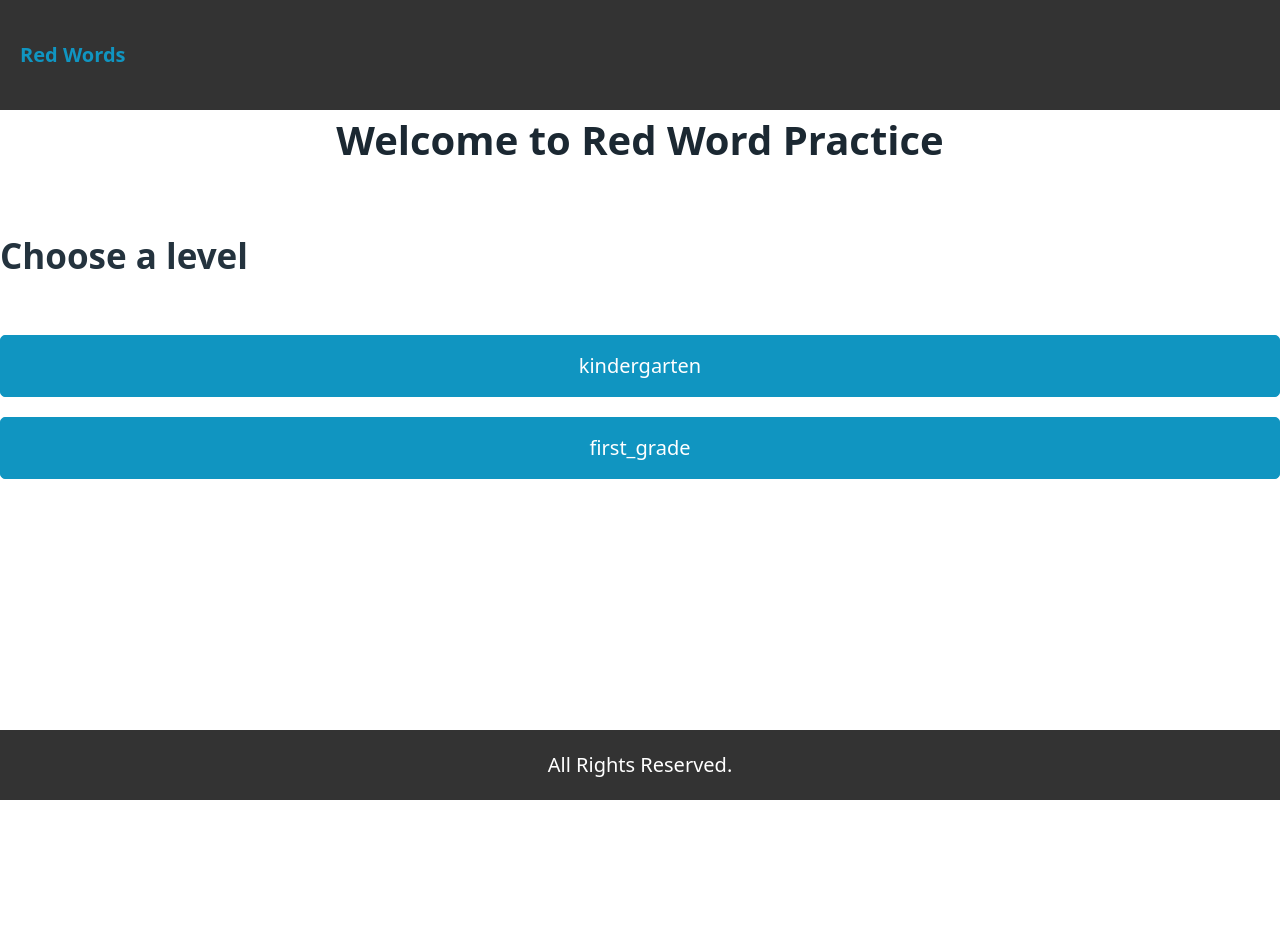
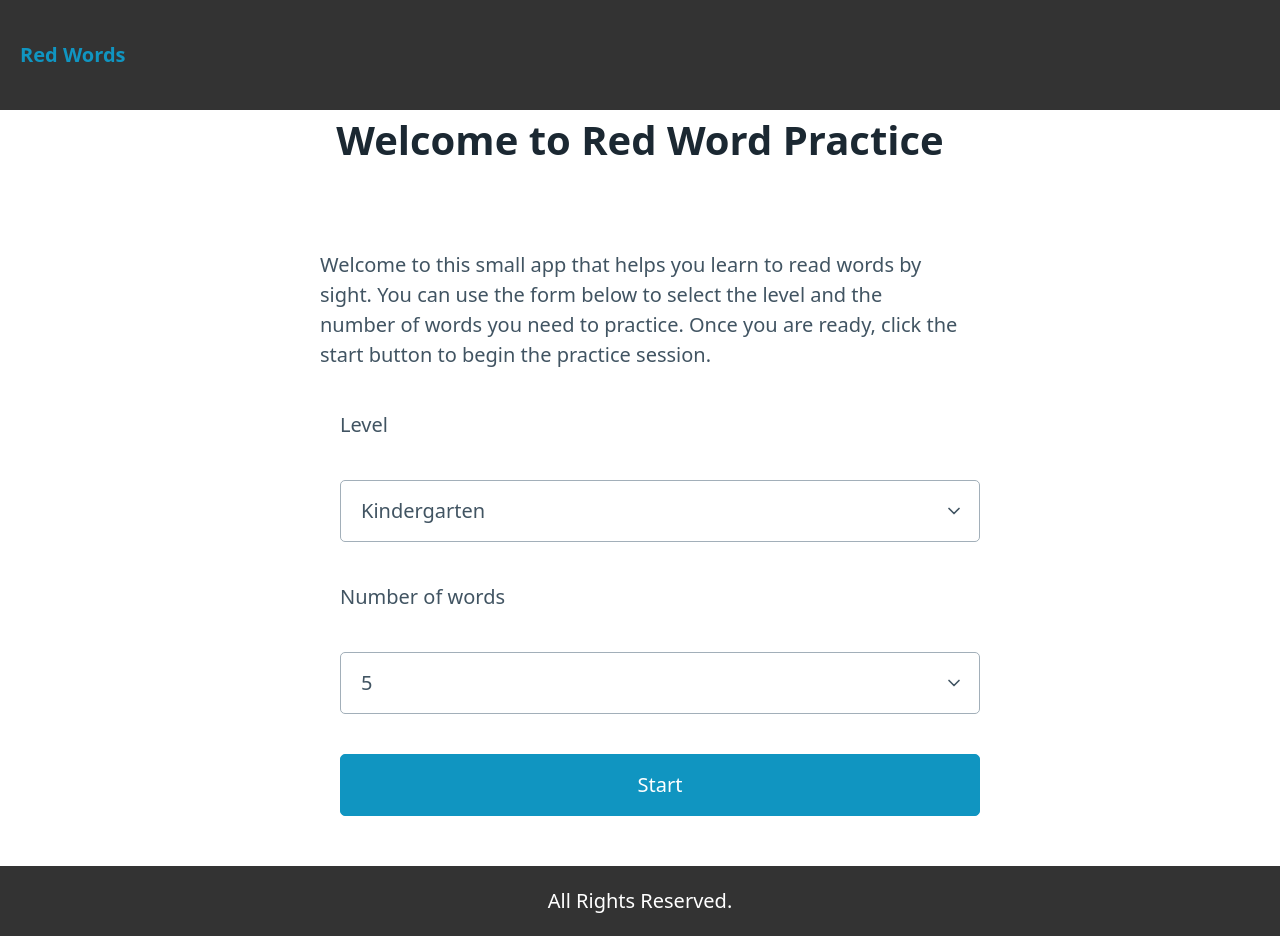
Before and after one commit to AliSajid/redwords, a SvelteKit app: page / in a window 1280 px wide. Before the commit the page ends 800 px from the top, so only its background shows below. Built offline with nearby package versions, Linux system fonts and the light colour scheme.

Commit message:
feat: make the main page more informative and with a form
fixes #27 #29 #30 #28

```diff
--- a/src/routes/+page.svelte
+++ b/src/routes/+page.svelte
@@ -1,52 +1,50 @@
 <script lang="ts">
   import { goto } from '$app/navigation';
-  import wordLevelMapping from '$lib/utils/WordLevelMapping';
 
-  const wordNumOptions: number[] = [5, 10];
-  const levels: string[] = ['kindergarten', 'first_grade'];
-  let levelChosen: boolean;
-  let questionNumChosen: boolean;
   let level: string;
   let questionNum: number;
+</script>
 
-  /**
-   * Handles the level selection event.
-   * @param event - The event triggered by clicking a level button.
-   */
-  function handleLevel(event: Event) {
-    levelChosen = true;
-    const levelText = (event.target as HTMLButtonElement).innerText;
-    level = wordLevelMapping[levelText as keyof typeof wordLevelMapping];
+<div id="questionsMain">
+  <p>
+    Welcome to this small app that helps you learn to read words by sight. You can use the form below to select the
+    level and the number of words you need to practice. Once you are ready, click the start button to begin the practice
+    session.
+  </p>
+
+  <form>
+    <label for="level">Level</label>
+    <select id="level" name="level" bind:value={level}>
+      <option value="KG">Kindergarten</option>
+      <option value="GR1">First Grade</option>
+    </select>
+    <label for="number">Number of words</label>
+    <select id="numberQuestions" name="numberQuestions" bind:value={questionNum}>
+      <option value="5">5</option>
+      <option value="10">10</option>
+    </select>
+    <button type="submit" on:click|preventDefault={() => goto(`/${level}/${questionNum}`)}>Start</button>
+  </form>
+</div>
+
+<style>
+  form {
+    align-items: center;
+    width: 50%;
   }
 
-  /**
-   * Handles the question number selection event.
-   * @param event - The event triggered by clicking a question button.
-   */
-  function handleQuestionNum(event: Event): void {
-    questionNumChosen = true;
-    questionNum = parseInt((event.target as HTMLButtonElement).innerText);
+  form > * {
+    margin: 1rem;
   }
-</script>
 
-{#if !levelChosen}
-  <h2>Choose a level</h2>
-  {#each levels as level}
-    <button on:click={handleLevel}>{level}</button>
-  {/each}
-{/if}
+  p {
+    margin: 1rem;
+    width: 50%;
+  }
 
-{#if levelChosen && !questionNumChosen}
-  <h2>Choose the number of questions</h2>
-  <h3>Level: {level}</h3>
-  {#each wordNumOptions as num}
-    <button on:click={handleQuestionNum}>{num}</button>
-  {/each}
-{/if}
-
-{#if levelChosen && questionNumChosen}
-  <h2>Start the test</h2>
-  <h3>Level: {level}</h3>
-  <h3>Number of words: {questionNum}</h3>
-  <button on:click={() => goto(`/${level}/${questionNum}`)}>Start</button>
-{/if}
+  #questionsMain {
+    display: flex;
+    flex-direction: column;
+    align-items: center;
+  }
+</style>
```
